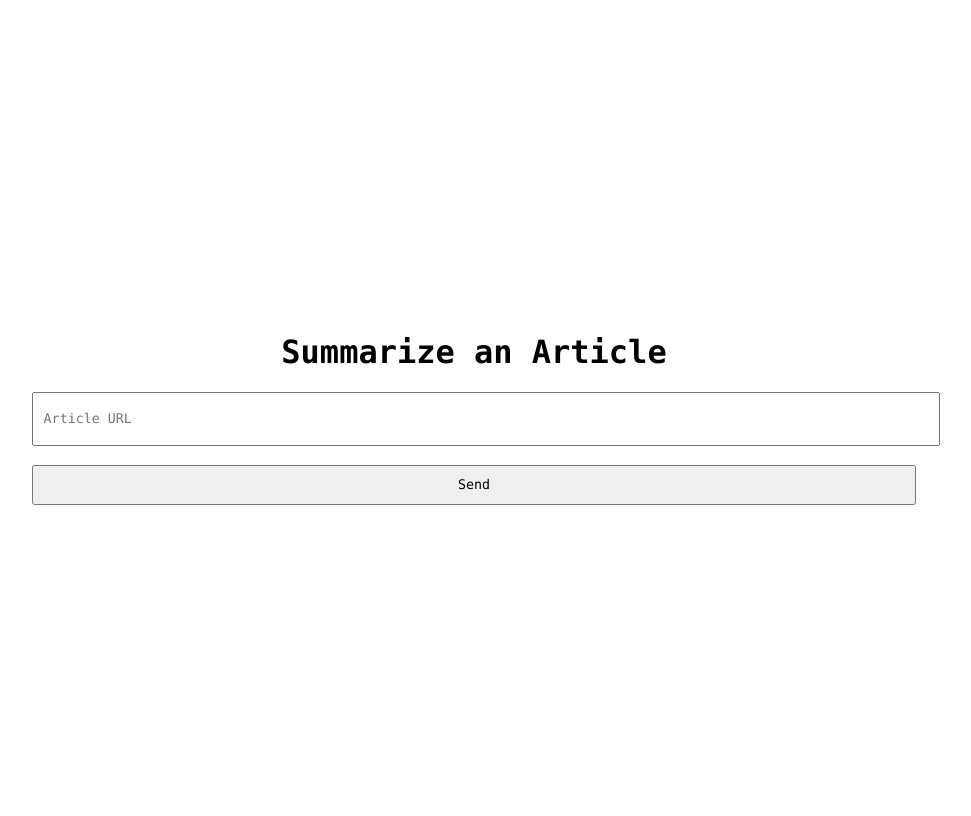
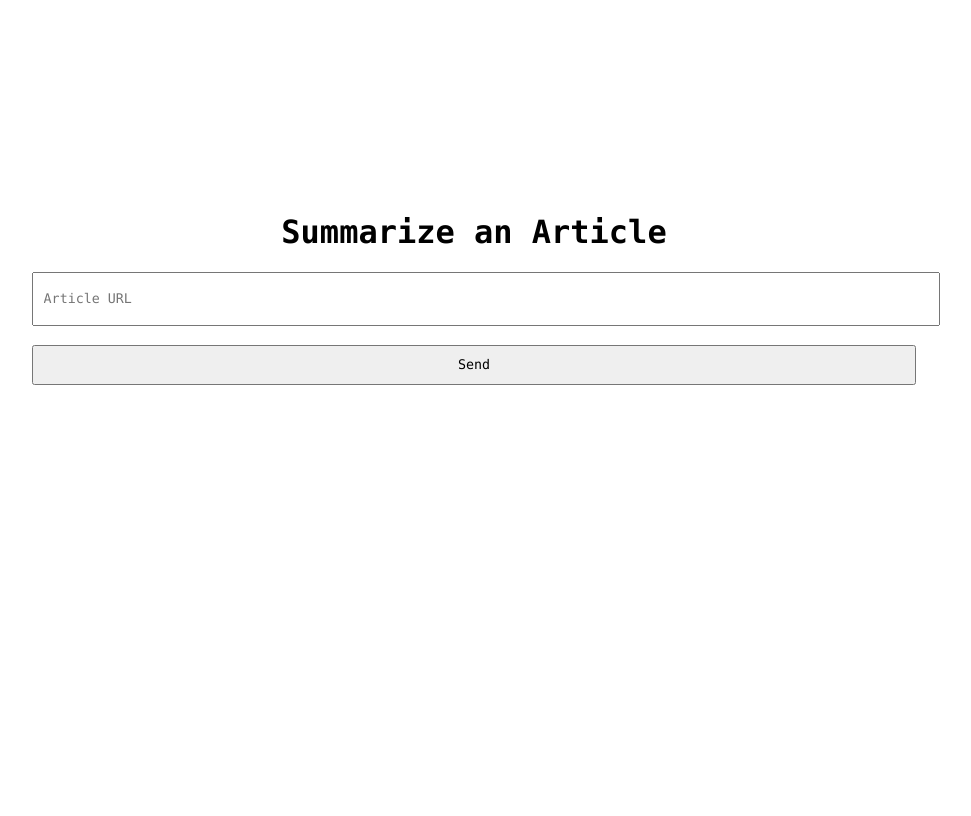
Before and after one commit to haydnwiese/article-summarizer, a Flask app: page / in a window 1280 px wide. Shown: the whole page, without its empty margins (166-1137 px from the left). After the commit the page ends 385 px from the top, so only its background shows below. Run offline with Flask 2, Linux system fonts and the light colour scheme.

```diff
--- a/app.py
+++ b/app.py
@@ -20,4 +20,4 @@ def summary():
 
 
 if __name__ == '__main__':
-    app.run(debug=True)
+    app.run(debug=True, host='0.0.0.0')
--- /dev/null
+++ b/requirements.txt
@@ -0,0 +1,5 @@
+
+Flask~=1.1.2
+bs4~=0.0.1
+beautifulsoup4~=4.9.0
+nltk~=3.5
--- a/static/menu.css
+++ b/static/menu.css
@@ -2,7 +2,8 @@ body {
     display: flex;
     flex-direction: column;
     justify-content: center;
-    height: 100vh;
+    height: 70vh;
+    overflow: hidden;
 }
 
 * {
```
Also changed, not shown: 1 other file.
